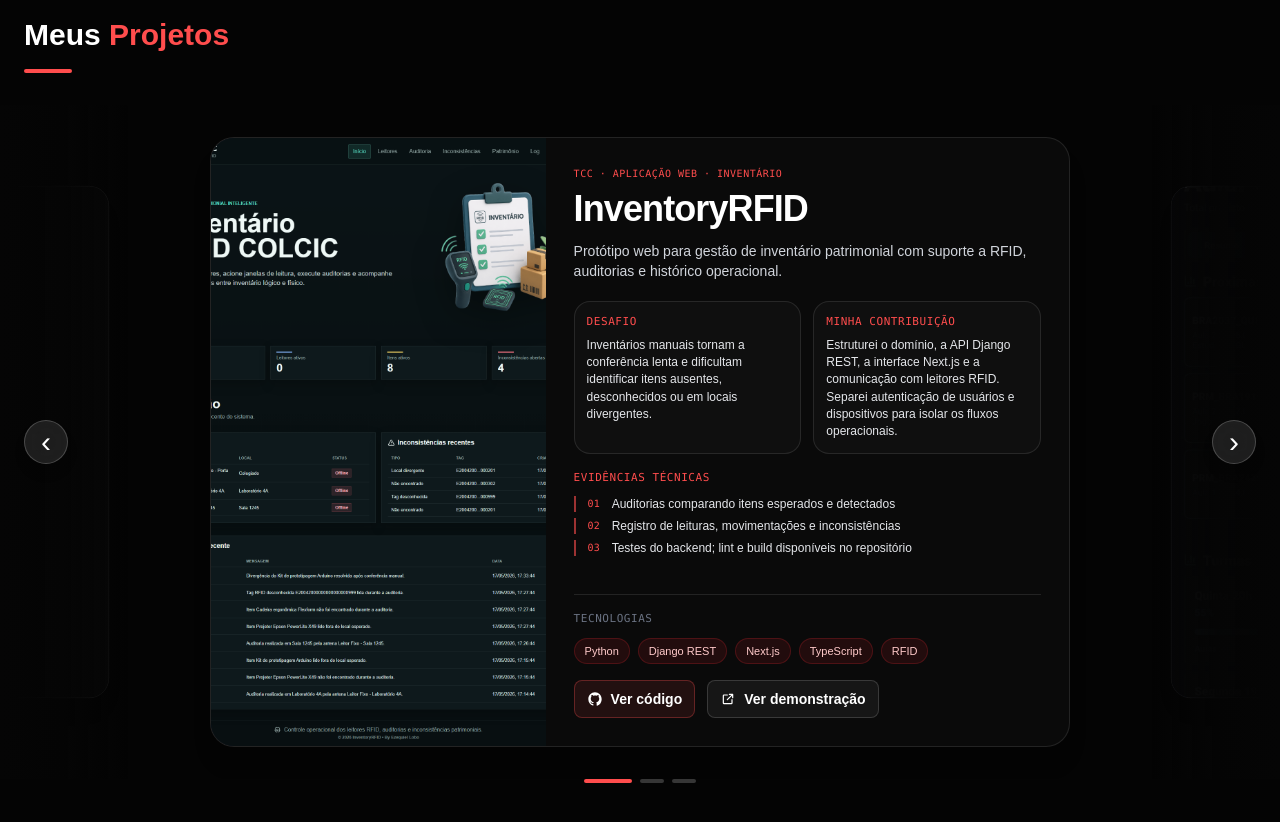
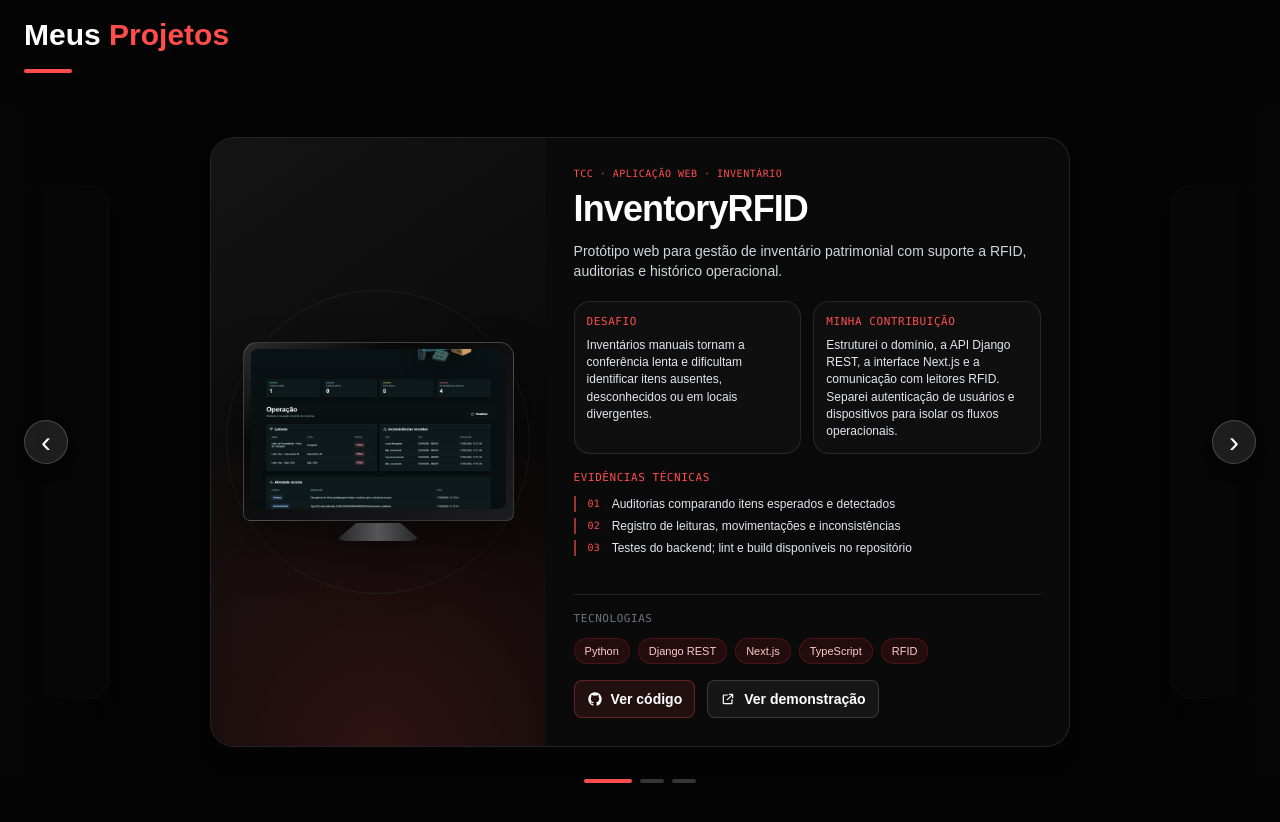
Before and after one commit to EzekLobo/ezequiel-lobo-portfolio, a Next.js app: page / in a window 1280 px wide. Shown: the part 880-1702 px from the top of the page. Built offline with nearby package versions, Linux system fonts and the light colour scheme.

Commit message:
feat: apresenta projetos em molduras de dispositivo

```diff
--- a/app/globals.css
+++ b/app/globals.css
@@ -177,6 +177,101 @@ a { text-decoration: none; }
 
 .project-carousel-viewport { touch-action: pan-y; }
 
+.project-visual {
+  position: relative;
+  isolation: isolate;
+  display: grid;
+  min-height: 13rem;
+  place-items: center;
+  overflow: hidden;
+  padding: 1.5rem;
+  background:
+    radial-gradient(circle at 50% 100%, rgb(255 77 77 / 0.16), transparent 55%),
+    linear-gradient(145deg, #141414, #070707 72%);
+}
+
+.project-visual::before {
+  position: absolute;
+  z-index: -1;
+  width: 13rem;
+  aspect-ratio: 1;
+  border: 1px solid rgb(255 255 255 / 0.06);
+  border-radius: 999px;
+  content: "";
+}
+
+.project-device {
+  position: relative;
+  z-index: 1;
+  width: min(100%, 30rem);
+  filter: drop-shadow(0 1.5rem 1.5rem rgb(0 0 0 / 0.46));
+}
+
+.project-device__screen {
+  position: relative;
+  overflow: hidden;
+  background: #020202;
+}
+
+.project-device--desktop {
+  margin-bottom: 1.35rem;
+  padding: .42rem .42rem .7rem;
+  border: 1px solid rgb(255 255 255 / 0.18);
+  border-radius: .9rem .9rem .45rem .45rem;
+  background: linear-gradient(145deg, #2c2c2f, #080809 28%, #1d1d20);
+}
+
+.project-device--desktop .project-device__screen {
+  aspect-ratio: 16 / 10;
+  border-radius: .48rem;
+}
+
+.project-device__stand {
+  position: absolute;
+  bottom: -1.32rem;
+  left: 50%;
+  width: 32%;
+  height: 1.15rem;
+  border-radius: 0 0 .65rem .65rem;
+  background: linear-gradient(90deg, #242428, #55555a 50%, #242428);
+  clip-path: polygon(25% 0, 75% 0, 100% 100%, 0 100%);
+  translate: -50% 0;
+}
+
+.project-device--mobile {
+  width: min(58%, 13rem);
+  padding: .42rem;
+  border: 4px solid #151518;
+  border-radius: 2rem;
+  background: linear-gradient(145deg, #38383d, #101012 26%, #29292e);
+}
+
+.project-device--mobile .project-device__screen {
+  aspect-ratio: 9 / 19.5;
+  border-radius: 1.55rem;
+}
+
+.project-device__notch {
+  position: absolute;
+  top: .42rem;
+  left: 50%;
+  width: 36%;
+  height: .78rem;
+  border-radius: 0 0 .7rem .7rem;
+  background: #101012;
+  translate: -50% 0;
+}
+
+.project-device--preview { transform: scale(.92); }
+.project-device--preview.project-device--desktop { max-width: 17.5rem; }
+.project-device--preview.project-device--mobile { width: min(52%, 9.5rem); }
+
+@media (min-width: 768px) {
+  .project-visual { min-height: 0; height: 100%; padding: 2rem; }
+  .project-visual::before { width: 19rem; }
+  .project-device--mobile { width: min(62%, 14rem); }
+}
+
 .project-card-link:focus-visible,
 .carousel-control:focus-visible,
 .carousel-dot:focus-visible {
--- a/components/ProjectCarousel.tsx
+++ b/components/ProjectCarousel.tsx
@@ -97,10 +97,23 @@ function ProjectCard({ project, active }: { project: Project; active: boolean })
 
 function ProjectVisual({ project }: { project: Project }) {
   if (!project.image) return null;
-  return <div className="relative h-52 overflow-hidden bg-gray-900 md:h-full"><Image src={project.image} alt={project.imageAlt ?? project.title} fill sizes="(max-width: 768px) 84vw, 390px" className="object-cover" draggable={false} /></div>;
+  return <div className={`project-visual project-visual--${project.presentation ?? "desktop"}`}><ProjectDevice project={project} /></div>;
+}
+
+function ProjectDevice({ project, preview = false }: { project: Project; preview?: boolean }) {
+  const presentation = project.presentation ?? "desktop";
+
+  return (
+    <div className={`project-device project-device--${presentation} ${preview ? "project-device--preview" : ""}`}>
+      <div className="project-device__screen">
+        <Image src={project.image!} alt={preview ? "" : project.imageAlt ?? project.title} fill sizes={preview ? "280px" : "(max-width: 768px) 84vw, 390px"} className="object-cover" draggable={false} />
+      </div>
+      {presentation === "mobile" ? <span aria-hidden="true" className="project-device__notch" /> : <span aria-hidden="true" className="project-device__stand" />}
+    </div>
+  );
 }
 
 function ProjectPreview({ project }: { project: Project }) {
   if (!project.image) return null;
-  return <div aria-hidden="true" className="pointer-events-none absolute inset-0 z-10 grid place-items-center bg-brand-card/95 p-8"><div className="relative h-full w-full max-h-72 max-w-72 overflow-hidden rounded-2xl border border-white/10 bg-gray-900 shadow-xl"><Image src={project.image} alt="" fill sizes="(max-width: 768px) 58vw, 280px" className="object-contain" draggable={false} /></div></div>;
+  return <div aria-hidden="true" className="pointer-events-none absolute inset-0 z-10 grid place-items-center bg-brand-card/95 p-8"><ProjectDevice project={project} preview /></div>;
 }
--- a/content/portfolio.ts
+++ b/content/portfolio.ts
@@ -35,6 +35,7 @@ export const projects: Project[] = [
     repository: "https://github.com/EzekLobo/inventory-rfid",
     demo: "https://inventory-rfid.vercel.app",
     image: "/projects/inventory-rfid.png",
+    presentation: "desktop",
     imageAlt: "Dashboard do sistema InventoryRFID",
     featured: true,
   },
@@ -55,6 +56,7 @@ export const projects: Project[] = [
     technologies: ["React Native", "Expo", "TypeScript", "SQLite", "Vitest"],
     repository: "https://github.com/EzekLobo/professor-pay-app",
     image: "/projects/aulapay-dashboard.jpeg",
+    presentation: "mobile",
     imageAlt: "Tela inicial do aplicativo AulaPay com aulas e turmas",
   },
   {
@@ -74,6 +76,7 @@ export const projects: Project[] = [
     technologies: ["Python", "XML-RPC", "Tkinter", "Threading", "Unittest"],
     repository: "https://github.com/EzekLobo/Sistemas_Distribuidos-UESC",
     image: "/projects/go-distribuido-preview.svg",
+    presentation: "desktop",
     imageAlt: "Tabuleiro de Go com comunicação distribuída entre host e cliente",
   },
 ];
--- a/types/index.ts
+++ b/types/index.ts
@@ -10,5 +10,6 @@ export type Project = {
   demo?: string;
   image?: string;
   imageAlt?: string;
+  presentation?: "desktop" | "mobile";
   featured?: boolean;
 };
```
